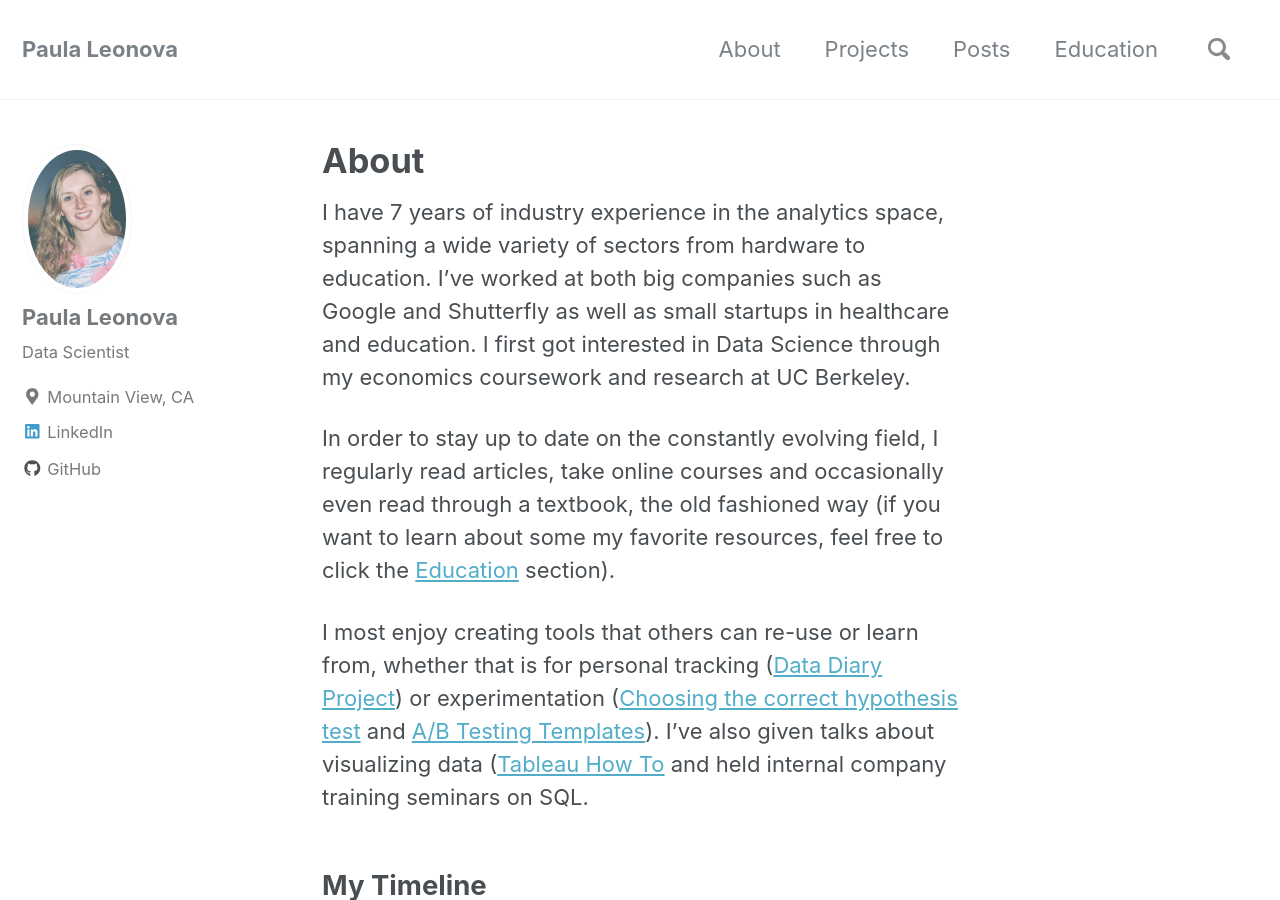
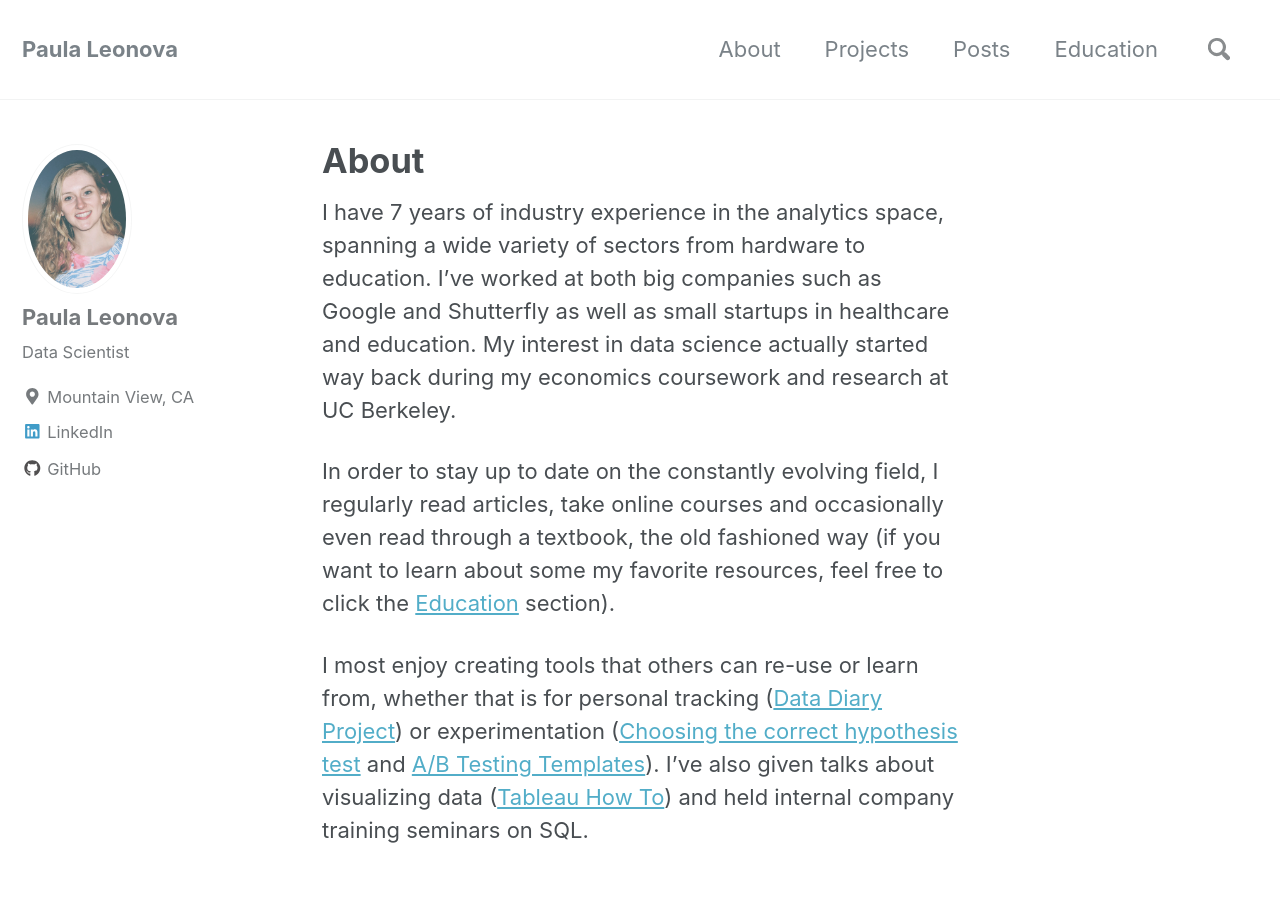
Before and after one commit to pleonova/pleonova.github.io, a Jekyll site: the page built from _pages/about.md, in a window 1280 px wide and 900 px high. Built offline with Jekyll 4.4.1, drawn with Linux system fonts in a browser that asks for light colours; nearby versions of some CDN libraries.

Commit message:
Update pages

```diff
--- a/_pages/about.md
+++ b/_pages/about.md
@@ -5,11 +5,11 @@ header:
   #image: "/images/rock-colors-small.jpg"
 ---
 
-I have 7 years of industry experience in the analytics space, spanning a wide variety of sectors from hardware to education. I've worked at both big companies such as Google and Shutterfly as well as small startups in healthcare and education. I first got interested in Data Science through my economics coursework and research at UC Berkeley.
+I have 7 years of industry experience in the analytics space, spanning a wide variety of sectors from hardware to education. I've worked at both big companies such as Google and Shutterfly as well as small startups in healthcare and education. My interest in data science actually started way back during my economics coursework and research at UC Berkeley.
 
 In order to stay up to date on the constantly evolving field, I regularly read articles, take online courses and occasionally even read through a textbook, the old fashioned way (if you want to learn about some my favorite resources, feel free to click the [Education](https://pleonova.github.io/education/) section).
 
-I most enjoy creating tools that others can re-use or learn from, whether that is for personal tracking ([Data Diary Project](https://github.com/pleonova/data-diary)) or experimentation ([Choosing the correct hypothesis test](https://github.com/pleonova/stat-tests) and [A/B Testing Templates](https://github.com/pleonova/ab-testing)).  I've also given talks about visualizing data ([Tableau How To](https://pleonova.github.io/visualization-tableau/) and held internal company training seminars on SQL.
+I most enjoy creating tools that others can re-use or learn from, whether that is for personal tracking ([Data Diary Project](https://github.com/pleonova/data-diary)) or experimentation ([Choosing the correct hypothesis test](https://github.com/pleonova/stat-tests) and [A/B Testing Templates](https://github.com/pleonova/ab-testing)).  I've also given talks about visualizing data ([Tableau How To](https://pleonova.github.io/visualization-tableau/)) and held internal company training seminars on SQL.
 
 
 ## My Timeline
```
